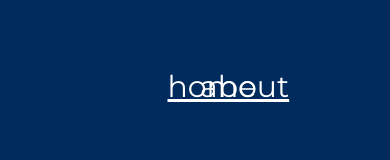
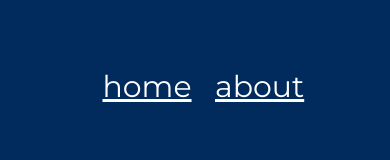
Before and after one commit to sw5813/uplyft, a plain HTML site: page index.html in a window 390 px wide. Drawn offline with nearby package versions, Linux system fonts and the light colour scheme; a script that the page names is missing.

Commit message:
update site v1

```diff
--- a/css/uplyft.css
+++ b/css/uplyft.css
@@ -17,6 +17,9 @@ body { margin: 0; padding: 0; background-color: #012b5d }
 	text-decoration: underline;
 	cursor: pointer;
 	text-align: center;
+}
+#about-nav {
+	padding-left: 30px;
 }
 h1, h2, p, a {
 	color: white;
--- a/index.html
+++ b/index.html
@@ -37,8 +37,8 @@
     </div>
 
     <div id="nav">
-      <h2 id="home-nav" class="col-xs-offset-5 col-xs-1">home</h2>
-      <h2 id="about-nav" class="col-xs-1">about</h2>
+      <h2 id="home-nav" class="col-xs-offset-3 col-xs-3 col-md-offset-5 col-md-1">home</h2>
+      <h2 id="about-nav" class="col-xs-1 col-md-1">about</h2>
     </div>
 
     <div class="SlideContainer">
@@ -66,6 +66,7 @@
 
 	<script type="text/javascript">
 		$(function(){
+        size_browser = function(){
           var w = $(window).width();
           var h = $(window).height();
           var slides = $('.Slides > div');
@@ -87,7 +88,9 @@
               $('.Slides').animate({ left: (pos * w) + 'px' });
           }
           });
+        }
 
+        $(window).bind("resize", size_browser).trigger("resize");
   		});
 	</script>
   <script type="text/javascript">
```
Lines whose indentation alone changed are shown as unchanged.
